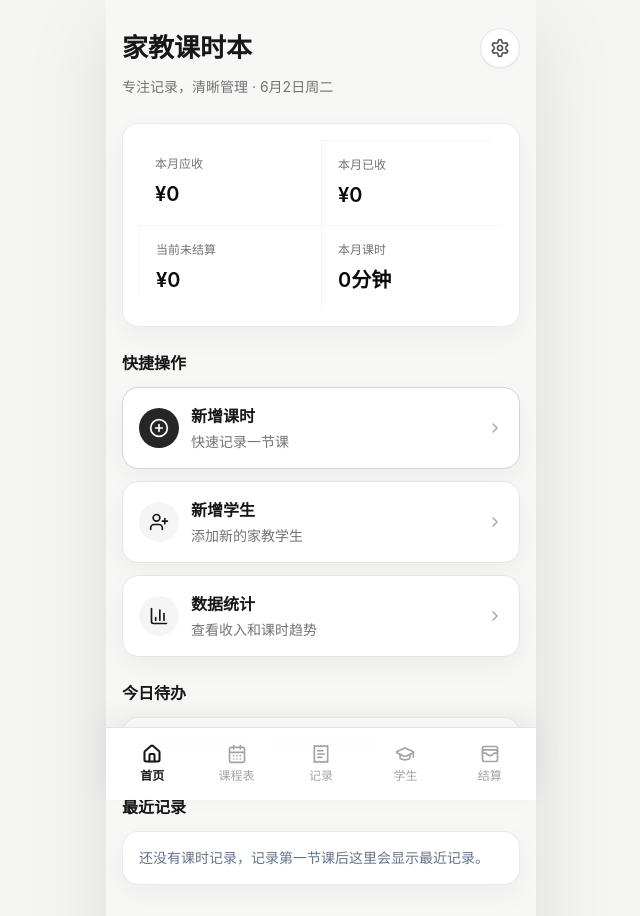
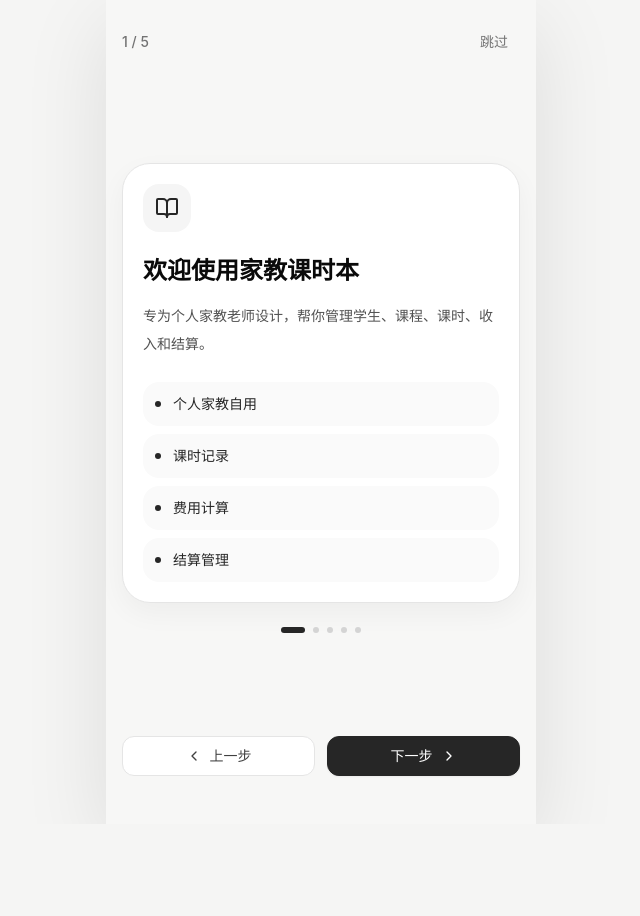
Before and after one commit to happiness114514/tutor-log, a React (Vite) app: page / in a window 1280 px wide. Shown: the top 916 px of the page, without its empty margins (319-959 px from the left). After the commit the page ends 824 px from the top, so only its background shows below. Built offline with nearby package versions, Linux system fonts and the light colour scheme.

Commit message:
Add onboarding flow

```diff
--- a/src/App.tsx
+++ b/src/App.tsx
@@ -4,24 +4,53 @@ import { AppShell } from './components/AppShell';
 import { ToastHost } from './components/ToastHost';
 import { Dashboard } from './pages/Dashboard';
 import { Lessons } from './pages/Lessons';
+import { Onboarding } from './pages/Onboarding';
 import { Schedule } from './pages/Schedule';
 import { Settings } from './pages/Settings';
 import { Settlement } from './pages/Settlement';
 import { Statistics } from './pages/Statistics';
 import { Students } from './pages/Students';
 import { useActivePage } from './store/useActivePage';
+import { useAppSettings } from './store/useAppSettings';
 
 type PendingAction = 'openNewLesson' | 'openNewStudent' | null;
 
+function hasExistingTutorLogData() {
+  if (typeof window === 'undefined') {
+    return false;
+  }
+
+  return ['tutor-log.students', 'tutor-log.lessons', 'tutor-log.schedules'].some((key) => {
+    try {
+      const value = window.localStorage.getItem(key);
+      const parsed = value ? JSON.parse(value) : [];
+      return Array.isArray(parsed) && parsed.length > 0;
+    } catch {
+      return false;
+    }
+  });
+}
+
 export function App() {
   const [activePage, setActivePage] = useActivePage();
+  const { settings, completeOnboarding } = useAppSettings();
   const [pendingAction, setPendingAction] = useState<PendingAction>(null);
   const [pendingEditLessonId, setPendingEditLessonId] = useState<string | null>(null);
   const [isEditingPage, setIsEditingPage] = useState(false);
+  const [isOnboardingOpen, setIsOnboardingOpen] = useState(
+    () => settings.hasCompletedOnboarding !== true && !hasExistingTutorLogData(),
+  );
+  const [onboardingReturnPage, setOnboardingReturnPage] = useState<'dashboard' | 'settings'>('dashboard');
 
   useEffect(() => {
     setIsEditingPage(false);
   }, [activePage]);
+
+  useEffect(() => {
+    if (settings.hasCompletedOnboarding !== true && hasExistingTutorLogData()) {
+      completeOnboarding();
+    }
+  }, []);
 
   function openNewLesson() {
     setPendingAction('openNewLesson');
@@ -64,10 +93,26 @@ export function App() {
     setActivePage('settings');
   }
 
+  function openOnboardingFromSettings() {
+    setPendingAction(null);
+    setPendingEditLessonId(null);
+    setOnboardingReturnPage('settings');
+    setIsOnboardingOpen(true);
+  }
+
   function openDashboard() {
     setPendingAction(null);
     setPendingEditLessonId(null);
     setActivePage('dashboard');
+  }
+
+  function finishOnboarding() {
+    completeOnboarding();
+    setIsOnboardingOpen(false);
+    setPendingAction(null);
+    setPendingEditLessonId(null);
+    setActivePage(onboardingReturnPage);
+    setOnboardingReturnPage('dashboard');
   }
 
   const pages = {
@@ -108,8 +153,20 @@ export function App() {
     ),
     settlement: <Settlement onNavigateToLessons={openNewLesson} />,
     statistics: <Statistics onBack={openDashboard} />,
-    settings: <Settings onBack={openDashboard} />,
+    settings: <Settings onBack={openDashboard} onOpenOnboarding={openOnboardingFromSettings} />,
   };
+
+  if (isOnboardingOpen) {
+    return (
+      <>
+        <AppShell
+          content={<Onboarding onComplete={finishOnboarding} onSkip={finishOnboarding} />}
+          nav={null}
+        />
+        <ToastHost />
+      </>
+    );
+  }
 
   return (
     <>
--- /dev/null
+++ b/src/pages/Onboarding.tsx
@@ -0,0 +1,125 @@
+import { BookOpen, CalendarDays, ChevronLeft, ChevronRight, ReceiptText, UserPlus, WalletCards } from 'lucide-react';
+import { useState } from 'react';
+import { ActionButton } from '../components/ActionButton';
+
+type OnboardingProps = {
+  onComplete: () => void;
+  onSkip: () => void;
+};
+
+const steps = [
+  {
+    icon: BookOpen,
+    title: '欢迎使用家教课时本',
+    body: '专为个人家教老师设计，帮你管理学生、课程、课时、收入和结算。',
+    points: ['个人家教自用', '课时记录', '费用计算', '结算管理'],
+  },
+  {
+    icon: UserPlus,
+    title: '第一步：添加学生',
+    body: '为每个学生设置科目、默认课时费、默认课程时长和结算周期。之后记录课时时会自动带出这些信息。',
+    points: ['学生姓名', '科目', '默认单价', '默认时长', '结算周期'],
+  },
+  {
+    icon: CalendarDays,
+    title: '第二步：安排课程',
+    body: '你可以添加固定课程或临时课程。首页会根据课程表显示今日待办，提醒你今天有哪些课。',
+    points: ['固定课程', '临时课程', '今日待办', 'App 内提前提醒'],
+    note: '当前提醒为 App 内提醒，打开 App 时会显示；暂不支持系统通知。',
+  },
+  {
+    icon: ReceiptText,
+    title: '第三步：记录课时',
+    body: '上完课后快速记录一节课。选择学生后，系统会自动带出时长、单价，并计算本节费用。',
+    points: ['快速记录', '自动算课时费', '试课费用', '已结算 / 未结算'],
+  },
+  {
+    icon: WalletCards,
+    title: '第四步：结算和备份',
+    body: '结算页会按学生汇总未结算课时，你可以一键复制账单给家长。数据保存在本机浏览器中，建议定期导出备份。',
+    points: ['未结算汇总', '复制账单', '标记已收款', '导出备份'],
+  },
+];
+
+export function Onboarding({ onComplete, onSkip }: OnboardingProps) {
+  const [activeIndex, setActiveIndex] = useState(0);
+  const step = steps[activeIndex];
+  const Icon = step.icon;
+  const isFirst = activeIndex === 0;
+  const isLast = activeIndex === steps.length - 1;
+
+  function goNext() {
+    if (isLast) {
+      onComplete();
+      return;
+    }
+
+    setActiveIndex((current) => current + 1);
+  }
+
+  return (
+    <div className="edit-page-transition -mx-4 -mt-6 flex min-h-screen flex-col bg-paper px-4 pb-6 pt-6">
+      <header className="flex items-center justify-between">
+        <p className="text-sm font-medium text-neutral-500">
+          {activeIndex + 1} / {steps.length}
+        </p>
+        <button
+          type="button"
+          onClick={onSkip}
+          className="pressable rounded-full px-3 py-2 text-sm font-medium text-neutral-500 active:bg-neutral-100"
+        >
+          跳过
+        </button>
+      </header>
+
+      <main key={activeIndex} className="page-transition flex flex-1 flex-col justify-center py-8">
+        <section className="rounded-[28px] border border-neutral-200 bg-white p-5 shadow-card">
+          <div className="flex h-12 w-12 items-center justify-center rounded-2xl bg-neutral-100 text-neutral-800">
+            <Icon className="h-6 w-6" />
+          </div>
+          <h1 className="mt-6 text-2xl font-semibold leading-tight text-neutral-950">{step.title}</h1>
+          <p className="mt-4 text-sm leading-7 text-neutral-600">{step.body}</p>
+
+          <div className="mt-6 grid gap-2">
+            {step.points.map((point) => (
+              <div key={point} className="flex items-center gap-3 rounded-2xl bg-neutral-50 px-3 py-3">
+                <span className="h-1.5 w-1.5 rounded-full bg-neutral-800" />
+                <span className="text-sm font-medium text-neutral-800">{point}</span>
+              </div>
+            ))}
+          </div>
+
+          {step.note ? (
+            <p className="mt-5 rounded-2xl border border-neutral-200 bg-white px-4 py-3 text-xs leading-5 text-neutral-500">
+              {step.note}
+            </p>
+          ) : null}
+        </section>
+
+        <div className="mt-6 flex justify-center gap-2">
+          {steps.map((item, index) => (
+            <span
+              key={item.title}
+              className={`h-1.5 rounded-full transition-all ${index === activeIndex ? 'w-6 bg-neutral-800' : 'w-1.5 bg-neutral-300'}`}
+            />
+          ))}
+        </div>
+      </main>
+
+      <footer className="grid grid-cols-2 gap-3">
+        <ActionButton
+          className="inline-flex items-center justify-center gap-2"
+          onClick={() => setActiveIndex((current) => Math.max(0, current - 1))}
+          disabled={isFirst}
+        >
+          <ChevronLeft className="h-4 w-4" />
+          上一步
+        </ActionButton>
+        <ActionButton variant="primary" className="inline-flex items-center justify-center gap-2" onClick={goNext}>
+          {isLast ? '开始使用' : '下一步'}
+          {!isLast ? <ChevronRight className="h-4 w-4" /> : null}
+        </ActionButton>
+      </footer>
+    </div>
+  );
+}
--- a/src/pages/Settings.tsx
+++ b/src/pages/Settings.tsx
@@ -1,4 +1,4 @@
-import { ArrowLeft, Download, Trash2, Upload } from 'lucide-react';
+import { ArrowLeft, BookOpen, Download, Trash2, Upload } from 'lucide-react';
 import { useEffect, useRef, useState } from 'react';
 import { ActionButton } from '../components/ActionButton';
 import { AppSelect } from '../components/AppSelect';
@@ -13,6 +13,7 @@ import { queueToast, showToast } from '../utils/toast';
 
 interface SettingsProps {
   onBack: () => void;
+  onOpenOnboarding: () => void;
 }
 
 const reminderOptions = [
@@ -60,7 +61,7 @@ function durationMode(duration: number) {
   return duration === 1 || duration === 1.5 || duration === 2 ? String(duration) : 'custom';
 }
 
-export function Settings({ onBack }: SettingsProps) {
+export function Settings({ onBack, onOpenOnboarding }: SettingsProps) {
   const { settings, updateSettings, markExportedAt } = useAppSettings();
   const { confirm, confirmDialog } = useConfirmDialog();
   const fileInputRef = useRef<HTMLInputElement>(null);
@@ -220,6 +221,15 @@ export function Settings({ onBack }: SettingsProps) {
         </div>
       </Card>
 
+      <SectionTitle>新手引导</SectionTitle>
+      <Card>
+        <p className="text-sm leading-6 text-neutral-600">重新查看核心流程说明，快速回顾如何添加学生、安排课程、记录课时和结算备份。</p>
+        <ActionButton className="mt-4 inline-flex w-full items-center justify-center gap-2" onClick={onOpenOnboarding}>
+          <BookOpen className="h-4 w-4" />
+          重新查看新手引导
+        </ActionButton>
+      </Card>
+
       <SectionTitle>数据安全</SectionTitle>
       <Card>
         <p className="text-sm leading-6 text-neutral-600">清空数据会移除本机浏览器中的所有本地记录。建议先导出备份。</p>
--- a/src/store/useAppSettings.ts
+++ b/src/store/useAppSettings.ts
@@ -8,6 +8,7 @@ export const defaultAppSettings: AppSettings = {
   defaultReminderMinutesBefore: 30,
   defaultSettlementCycle: 'monthly',
   defaultDuration: 2,
+  hasCompletedOnboarding: false,
   updatedAt: new Date(0).toISOString(),
 };
 
@@ -32,6 +33,7 @@ export function normalizeAppSettings(value: unknown): AppSettings {
     defaultReminderMinutesBefore,
     defaultSettlementCycle,
     defaultDuration,
+    hasCompletedOnboarding: settings.hasCompletedOnboarding === true,
     lastExportedAt: typeof settings.lastExportedAt === 'string' ? settings.lastExportedAt : undefined,
     updatedAt: typeof settings.updatedAt === 'string' ? settings.updatedAt : new Date().toISOString(),
   };
@@ -49,18 +51,49 @@ export function useAppSettings() {
   }, [settings]);
 
   function updateSettings(input: Partial<Omit<AppSettings, 'updatedAt'>>) {
-    setSettings((current) => ({
-      ...current,
-      ...input,
-      updatedAt: new Date().toISOString(),
-    }));
+    setSettings(() => {
+      const latestSettings = readAppSettingsFromStorage();
+      const nextSettings = {
+        ...latestSettings,
+        ...input,
+        updatedAt: new Date().toISOString(),
+      };
+
+      writeStorage(APP_SETTINGS_STORAGE_KEY, nextSettings);
+      return nextSettings;
+    });
   }
 
   function markExportedAt(exportedAt: string) {
+    const latestSettings = readAppSettingsFromStorage();
     const nextSettings = {
-      ...settings,
+      ...latestSettings,
       lastExportedAt: exportedAt,
       updatedAt: exportedAt,
+    };
+
+    setSettings(nextSettings);
+    writeStorage(APP_SETTINGS_STORAGE_KEY, nextSettings);
+    return nextSettings;
+  }
+
+  function completeOnboarding() {
+    const nextSettings = {
+      ...readAppSettingsFromStorage(),
+      hasCompletedOnboarding: true,
+      updatedAt: new Date().toISOString(),
+    };
+
+    setSettings(nextSettings);
+    writeStorage(APP_SETTINGS_STORAGE_KEY, nextSettings);
+    return nextSettings;
+  }
+
+  function resetOnboarding() {
+    const nextSettings = {
+      ...readAppSettingsFromStorage(),
+      hasCompletedOnboarding: false,
+      updatedAt: new Date().toISOString(),
     };
 
     setSettings(nextSettings);
@@ -72,5 +105,7 @@ export function useAppSettings() {
     settings,
     updateSettings,
     markExportedAt,
+    completeOnboarding,
+    resetOnboarding,
   };
 }
--- a/src/store/useStudents.ts
+++ b/src/store/useStudents.ts
@@ -1,5 +1,4 @@
 import { useEffect, useMemo, useState } from 'react';
-import { defaultStudents } from './mockData';
 import type { BillingType, SettlementCycle, Student } from '../types';
 import { readStorage, writeStorage } from '../utils/storage';
 
@@ -53,7 +52,7 @@ function normalizeText(value?: string) {
 export function useStudents() {
   const [students, setStudents] = useState<Student[]>(() => {
     const stored = readStorage<unknown>(STORAGE_KEY, null);
-    return Array.isArray(stored) && stored.every(isStudent) ? stored : defaultStudents;
+    return Array.isArray(stored) && stored.every(isStudent) ? stored : [];
   });
 
   useEffect(() => {
--- a/src/types/index.ts
+++ b/src/types/index.ts
@@ -22,6 +22,7 @@ export type AppSettings = {
   defaultReminderMinutesBefore: number;
   defaultSettlementCycle: SettlementCycle;
   defaultDuration: number;
+  hasCompletedOnboarding: boolean;
   lastExportedAt?: string;
   updatedAt: string;
 };
```
